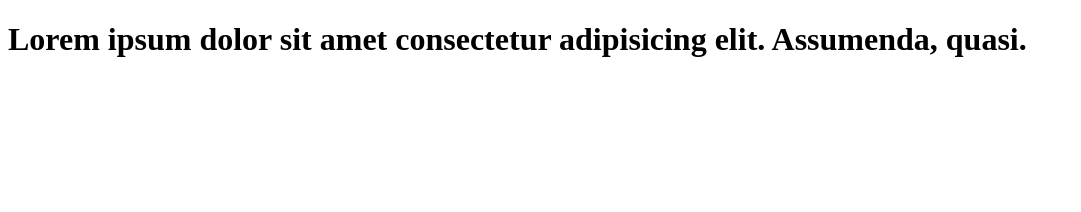
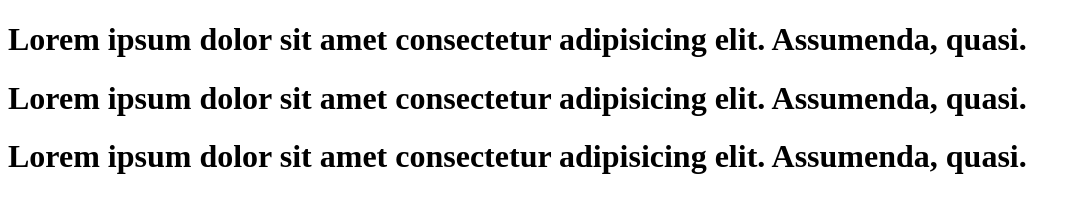
Before and after one commit to Shoxruz29/github_shoxruz, a plain HTML site: page index.html in a window 1280 px wide. Shown: the whole page, without its empty margins (0-1081 px from the left). Drawn offline with Linux system fonts and the light colour scheme.

Commit message:
sadadsads

```diff
--- a/index.html
+++ b/index.html
@@ -8,5 +8,7 @@
 </head>
 <body>
     <h1>Lorem ipsum dolor sit amet consectetur adipisicing elit. Assumenda, quasi.</h1>
+    <h1>Lorem ipsum dolor sit amet consectetur adipisicing elit. Assumenda, quasi.</h1>
+    <h1>Lorem ipsum dolor sit amet consectetur adipisicing elit. Assumenda, quasi.</h1>
 </body>
 </html>
```
